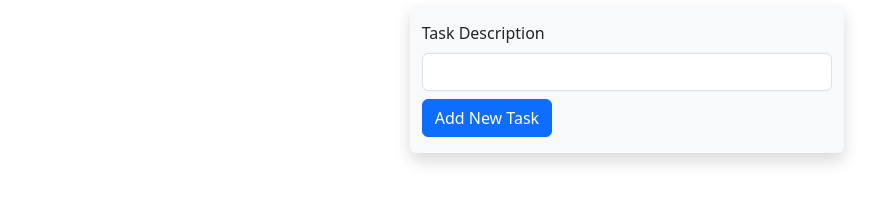
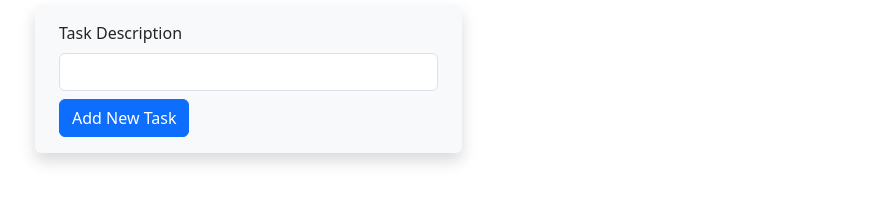
Before and after one commit to ajfait/Advanced-JavaScript, a plain HTML site: page src/project3/index.html in a window 1280 px wide. Shown: the part 147-350 px from the top of the page, without its empty margins (13-891 px from the left). Drawn offline with nearby package versions, Linux system fonts and the light colour scheme; no server answers.

Commit message:
update styling, add documentation, and compress project folder

```diff
--- a/src/project3/index.html
+++ b/src/project3/index.html
@@ -28,12 +28,18 @@
     <script src="js/project3.js" charset="UTF-8"></script>
   </head>
   <body>
+    <!-- Header -->
     <header>
       <h1 class="p-5">Project 3</h1>
     </header>
+    <!-- END Header -->
+
+    <!-- Main Content -->
     <main id="main">
-      <div class="row">
-        <div class="container col-sm-4 py-3 shadow bg-body-tertiary rounded">
+      <div
+        class="container col-sm-4 shadow bg-body-tertiary rounded flex-direction: row py-3 ms-5"
+      >
+        <!-- Form -->
         <form>
           <label for="task" class="form-label">Task Description</label>
           <input type="text" id="task" class="form-control" required />
@@ -43,9 +49,13 @@
             </button>
           </div>
         </form>
-        </div>
+        <!-- END Form -->
       </div>
     </main>
+    <!-- END Main Content -->
+
+    <!-- Footer -->
     <footer></footer>
+    <!-- END Footer -->
   </body>
 </html>
--- a/src/project3/js/project3.js
+++ b/src/project3/js/project3.js
@@ -1,3 +1,10 @@
+/*
+ * Alison Fait
+ * Online
+ * ajfait@madisoncollege.edu
+ *
+ */
+
 "use strict";
 
 // Create global constants
@@ -10,17 +17,33 @@ const content_type = "application/json";
 let taskList;
 let mainContent;
 
+/*
+ * This function begins the application when the page is loaded.
+ * It selects the main content, creates an unordered list,
+ * appends the unordered list to the main content, assigns an
+ * event listener to the CTA, and calls displayTasks().
+ *
+ */
 const init = () => {
   mainContent = document.getElementById("main");
   taskList = document.createElement("ul");
   taskList.setAttribute("id", "taskList");
-  taskList.setAttribute("class", "container py-3 col-sm-4");
+  taskList.setAttribute(
+    "class",
+    "container col-sm-4 flex-direction: row py-3 ms-5"
+  );
   taskList.setAttribute("style", "list-style-type: none");
   mainContent.appendChild(taskList);
   document.querySelector("#newTask").addEventListener("click", addTask);
   displayTasks();
 };
 
+/*
+ * This function adds a task to the task list. It validates the
+ * input field, sends a POST request to the API, waits for a
+ * response, clears the input field, and calls displayTasks().
+ *
+ */
 const addTask = async () => {
   const taskDescription = document.querySelector("#task").value;
 
@@ -51,6 +74,13 @@ const addTask = async () => {
   }
 };
 
+/*
+ * This function displays the task list. It sends a GET request
+ * to the API, waits for a response, creates a list item for
+ * each element in the task list, and appends each list item
+ * to the unordered task list.
+ *
+ */
 const displayTasks = async () => {
   try {
     const response = await fetch(url + student_id, {
@@ -83,6 +113,12 @@ const displayTasks = async () => {
   }
 };
 
+/*
+ * This function deletes tasks from the list. It sends a
+ * DELETE request to the API, waits for a response, and
+ * removes the task from the list.
+ *
+ */
 const deleteTask = async (taskDescription, listItem) => {
   try {
     const response = await fetch(url, {
@@ -107,4 +143,5 @@ const deleteTask = async (taskDescription, listItem) => {
   }
 };
 
+// Kicks off the init method when the page is fully loaded.
 window.onload = init;
```
Also changed, not shown: 1 other file. Lines whose indentation alone changed are shown as unchanged.
